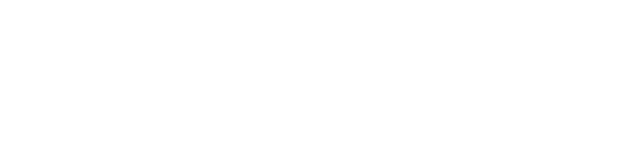
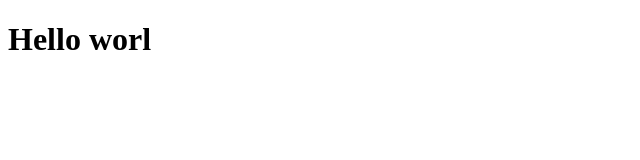
Before and after one commit to jony37/testJOxa, a plain HTML site: page index.html in a window 1280 px wide. Shown: the whole page, without its empty margins (0-640 px from the left). Drawn offline with Linux system fonts and the light colour scheme.

Commit message:
ikinchi coment

```diff
--- a/index.html
+++ b/index.html
@@ -6,6 +6,6 @@
     <title>Document</title>
 </head>
 <body>
-
+    <h1>Hello worl</h1>
 </body>
 </html>
```
